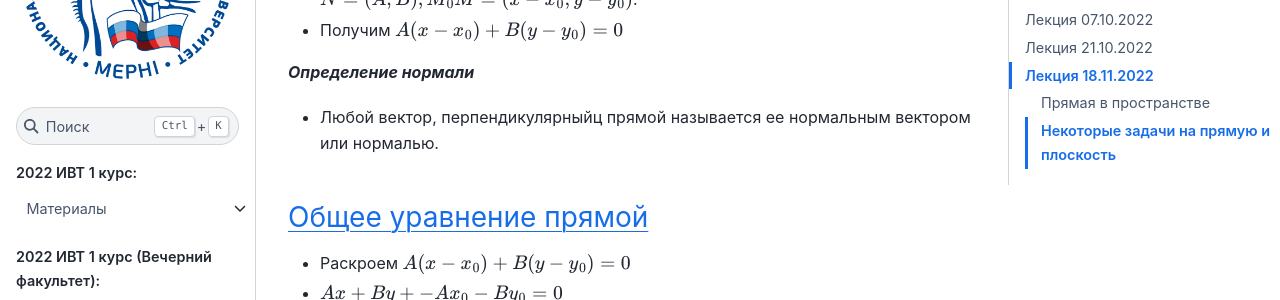
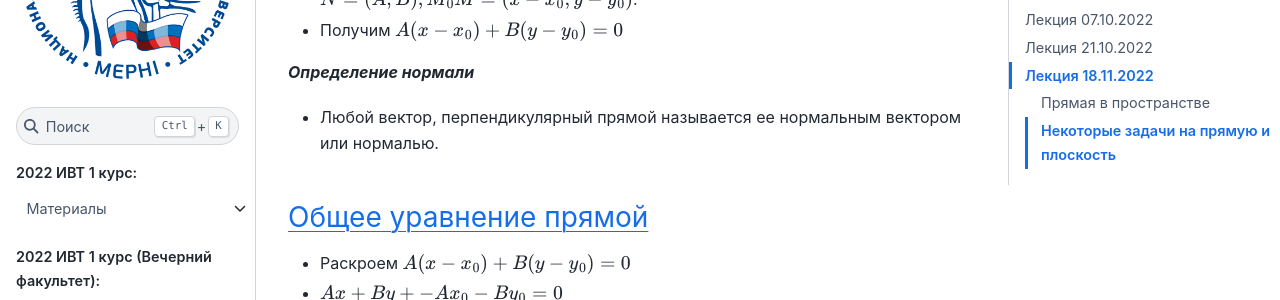
Before and after one commit to mephi-tex/mephi-tex, a Sphinx documentation site: the page built from docs/IVT_evening/analitical-geometry.md, in a window 1280 px wide and 900 px high, scrolled down 11081 px. Shown: the part 153-453 px from the top of the window. Built offline with Sphinx 7.4.7 and the Sphinx Book theme 1.1.4, drawn with Linux system fonts in a browser that asks for light colours; the version number could not be read and is left out; some of the changed text lies outside the part shown.

Commit message:
fix angem lecture ivt evening

```diff
--- a/docs/IVT_evening/analitical-geometry.md
+++ b/docs/IVT_evening/analitical-geometry.md
@@ -364,7 +364,7 @@ depth: 3
 - Получим $A(x - x_{0}) + B(y - y_{0}) = 0$
 
 ***Определение нормали***
-- Любой вектор, перпендикулярныйц прямой называется ее нормальным вектором или нормалью.
+- Любой вектор, перпендикулярный прямой называется ее нормальным вектором или нормалью.
 
 ### Общее уравнение прямой
 - Раскроем $A(x - x_{0}) + B(y - y_{0}) = 0$
```
Also changed, not shown: other parts of docs/IVT_evening/analitical-geometry.md (+1 -1 lines).
